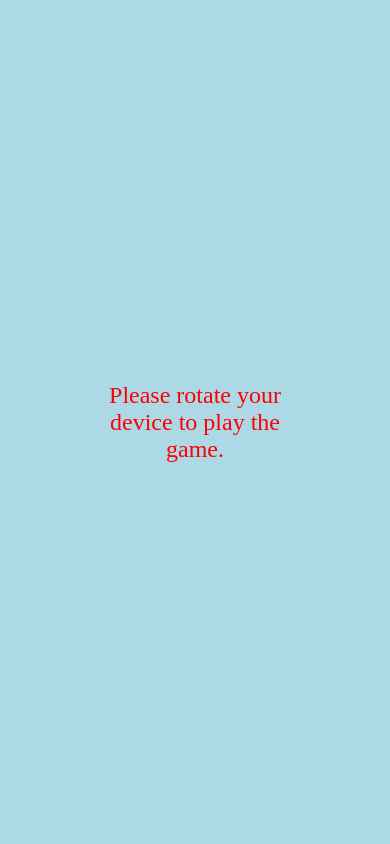
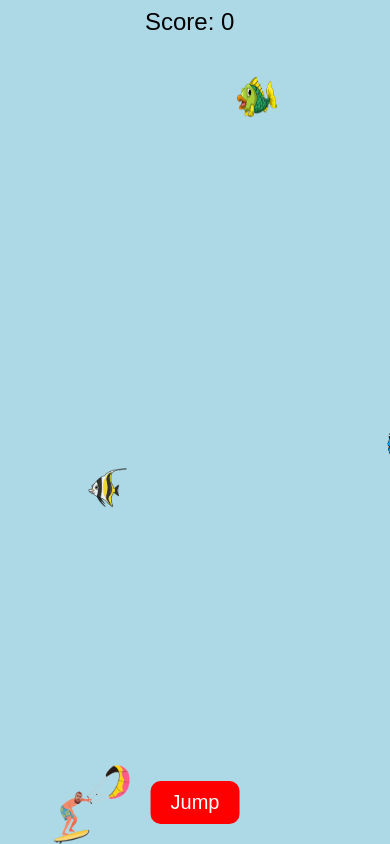
Before and after one commit to yanivz21/surfe, a plain HTML site: page index.html in a window 390 px wide. Drawn offline with Linux system fonts and the light colour scheme.

Commit message:
Update index.html

```diff
--- a/index.html
+++ b/index.html
@@ -12,27 +12,12 @@
             display: flex;
             justify-content: center;
             align-items: center;
-            background-color: lightblue;
             height: 100vh;
-            width: 100vw;
-        }
-
-        canvas {
-            display: block;
             background-color: lightblue;
         }
-
-        #rotateMessage {
-            display: none;
-            position: absolute;
-            top: 50%;
-            left: 50%;
-            transform: translate(-50%, -50%);
-            font-size: 24px;
-            color: red;
-            text-align: center;
+        canvas {
+            background-color: lightblue;
         }
-
         #jumpButton {
             position: fixed;
             bottom: 20px;
@@ -43,8 +28,8 @@
             color: white;
             font-size: 20px;
             border: none;
+            cursor: pointer;
             border-radius: 10px;
-            cursor: pointer;
         }
     </style>
 </head>
@@ -52,47 +37,29 @@
 
 <canvas id="gameCanvas"></canvas>
 <button id="jumpButton">Jump</button>
-<div id="rotateMessage">Please rotate your device to play the game.</div>
 
 <script>
     const canvas = document.getElementById("gameCanvas");
     const ctx = canvas.getContext("2d");
-    const rotateMessage = document.getElementById("rotateMessage");
 
-    // Function to adjust canvas size for mobile screens and orientation
-    function adjustCanvasSize() {
-        if (window.innerHeight > window.innerWidth) {
-            rotateMessage.style.display = "block";
-            canvas.style.display = "none";
-            document.getElementById("jumpButton").style.display = "none";
-        } else {
-            rotateMessage.style.display = "none";
-            canvas.style.display = "block";
-            document.getElementById("jumpButton").style.display = "block";
-            canvas.width = window.innerWidth;
-            canvas.height = window.innerHeight - 50; // השארת רווח בתחתית הקנבס
-        }
+    function resizeCanvas() {
+        canvas.width = window.innerWidth;
+        canvas.height = window.innerHeight;
     }
-
-    // Initial call to adjust canvas size
-    adjustCanvasSize();
-
-    // Add event listener for orientation change or window resize
-    window.addEventListener("resize", adjustCanvasSize);
+    resizeCanvas();
+    window.addEventListener('resize', resizeCanvas);
 
     const surferImage = new Image();
     surferImage.src = 'surfer_with_surfboard.png';
 
     let kate = {
         x: 50,
-        y: canvas.height - 100, // שינינו את המיקום ההתחלתי למעלה יותר
+        y: canvas.height - 120,
         width: 80,
         height: 80,
         dy: 0,
-        gravity: 0.2,
+        gravity: 0.1,
         isJumping: false,
-        jumpCount: 0,
-        maxJumpCount: 3
     };
 
     const fishImages = [
@@ -114,39 +81,32 @@
     let score = 0;
     let obstacles = [];
     let frameCount = 0;
-    let spawnRate = 150;
-    let obstacleSpeed = 2;
-    let gameStarted = false;
+    const spawnRate = 100;
+    let obstacleSpeed = 1.5;
 
     const jumpButton = document.getElementById("jumpButton");
-    jumpButton.addEventListener("mousedown", () => startJump());
+    jumpButton.addEventListener("mousedown", () => jump());
 
-    function startJump() {
-        if (!gameStarted) gameStarted = true;
-        if (kate.jumpCount < kate.maxJumpCount) {
-            kate.dy = -12;
-            kate.isJumping = true;
-            kate.jumpCount++;
-        }
+    function jump() {
+        kate.dy = -4.5; // קפיצה
+        kate.isJumping = true;
     }
 
     function spawnObstacle() {
-        let isLobster = Math.random() < 0.1;
-        let randomY = Math.random() * (canvas.height - 60);
-        obstacles.push({
+        const isLobster = Math.random() < 0.1;
+        const obstacle = {
             x: canvas.width,
-            y: randomY,
+            y: Math.random() * (canvas.height - 60),
             width: 40,
             height: 40,
             dx: obstacleSpeed,
             isLobster: isLobster,
             image: isLobster ? lobsterImage : getRandomFishImage()
-        });
+        };
+        obstacles.push(obstacle);
     }
 
     function updateKate() {
-        if (!gameStarted) return;
-
         kate.dy += kate.gravity;
         kate.y += kate.dy;
 
@@ -154,13 +114,10 @@
             kate.y = canvas.height - kate.height;
             kate.dy = 0;
             kate.isJumping = false;
-            kate.jumpCount = 0;
         }
     }
 
     function updateObstacles() {
-        if (!gameStarted) return;
-
         obstacles = obstacles.filter(obstacle => obstacle.x + obstacle.width > 0);
         obstacles.forEach(obstacle => {
             obstacle.x -= obstacle.dx;
@@ -169,20 +126,19 @@
 
     function checkCollision() {
         obstacles.forEach(obstacle => {
-            const padding = 20;
-            const isCollision =
-                kate.x + padding < obstacle.x + obstacle.width &&
-                kate.x + kate.width - padding > obstacle.x &&
-                kate.y + 30 < obstacle.y + obstacle.height &&
-                kate.y + kate.height - padding > obstacle.y;
+            const collisionDetected =
+                kate.x < obstacle.x + obstacle.width &&
+                kate.x + kate.width > obstacle.x &&
+                kate.y < obstacle.y + obstacle.height &&
+                kate.y + kate.height > obstacle.y;
 
-            if (isCollision) {
+            if (collisionDetected) {
                 if (obstacle.isLobster) {
                     score++;
                     lobsterSound.play();
                     obstacles = obstacles.filter(o => o !== obstacle);
                 } else {
-                    alert("Game Over! Refresh to try again.");
+                    alert("Game Over! Refresh to play again.");
                     resetGame();
                 }
             }
@@ -195,23 +151,15 @@
         kate.dy = 0;
         frameCount = 0;
         score = 0;
-        gameStarted = false;
-        kate.jumpCount = 0;
     }
 
     function draw() {
         ctx.clearRect(0, 0, canvas.width, canvas.height);
-
         ctx.fillStyle = "black";
         ctx.font = "24px Arial";
-        ctx.fillText("Score: " + score, canvas.width / 2 - 50, 40);
+        ctx.fillText("Score: " + score, canvas.width / 2 - 50, 30);
 
-        if (surferImage.complete) {
-            ctx.drawImage(surferImage, kate.x, kate.y, kate.width, kate.height);
-        } else {
-            ctx.fillStyle = "orange";
-            ctx.fillRect(kate.x, kate.y, kate.width, kate.height);
-        }
+        ctx.drawImage(surferImage, kate.x, kate.y, kate.width, kate.height);
 
         obstacles.forEach(obstacle => {
             ctx.drawImage(obstacle.image, obstacle.x, obstacle.y, obstacle.width, obstacle.height);
@@ -220,7 +168,7 @@
 
     function gameLoop() {
         frameCount++;
-        if (frameCount % spawnRate === 0 && gameStarted) spawnObstacle();
+        if (frameCount % spawnRate === 0) spawnObstacle();
 
         updateKate();
         updateObstacles();
@@ -230,6 +178,15 @@
         requestAnimationFrame(gameLoop);
     }
 
+    // למנוע משחק מאונך בניידים
+    function preventPortraitMode() {
+        if (window.innerHeight > window.innerWidth) {
+            alert("Please rotate your device to landscape mode to play.");
+        }
+    }
+    window.addEventListener('resize', preventPortraitMode);
+    preventPortraitMode();
+
     gameLoop();
 </script>
 
```
